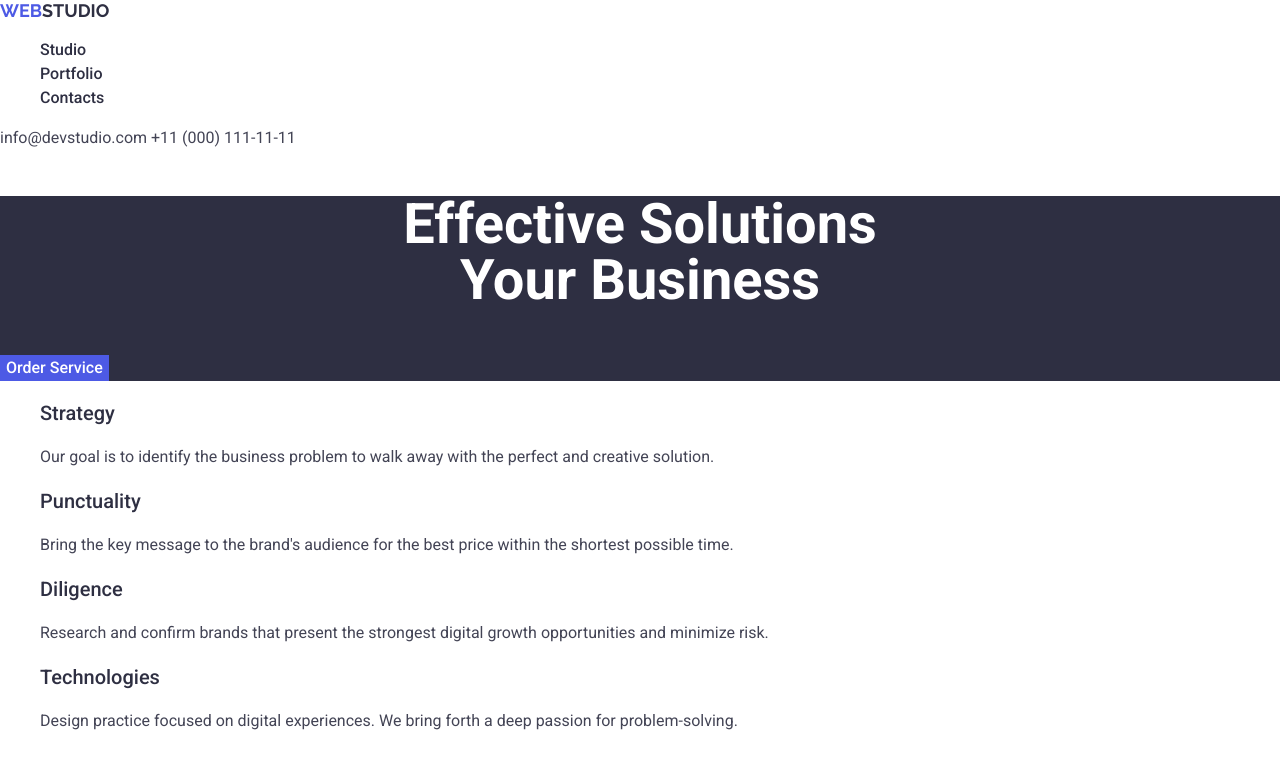
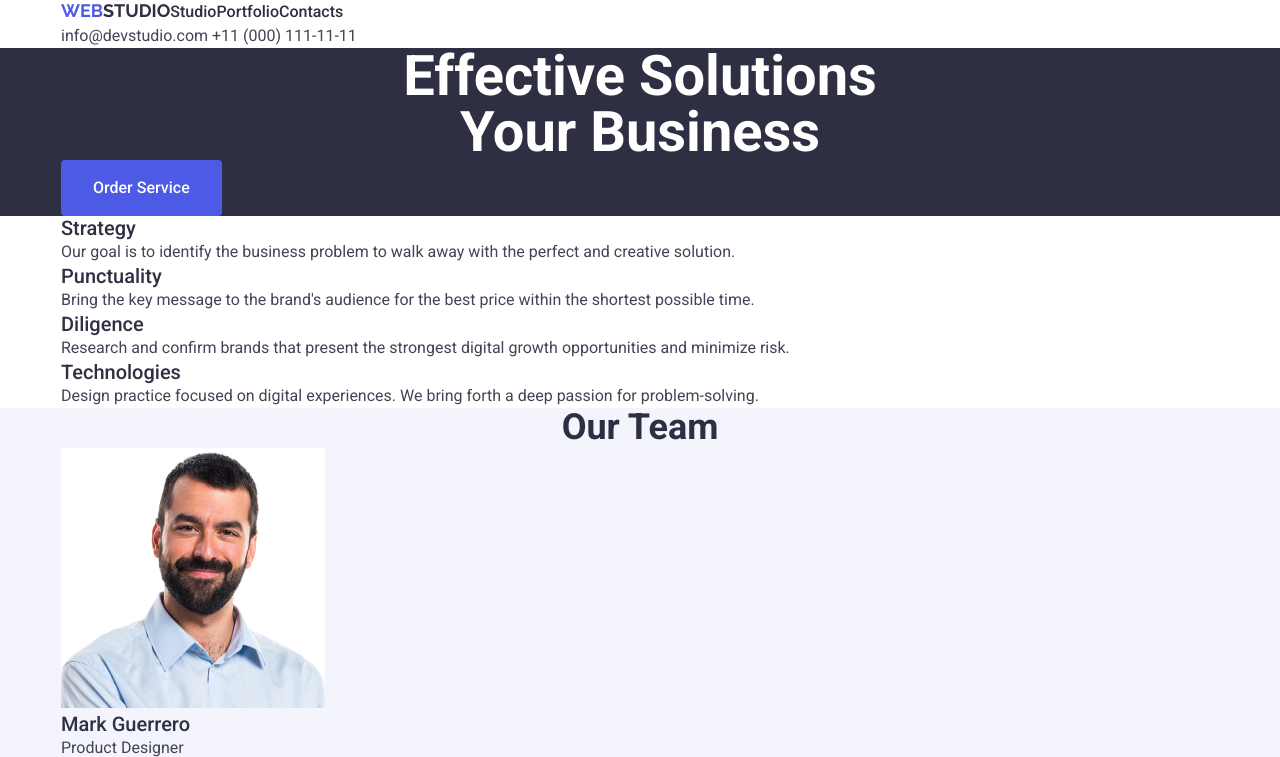
Before and after one commit to sergvinn1/sergvinn1-goit-markup-hw-01_24, a plain HTML site: page index.html in a window 1280 px wide. Shown: the top 757 px of the page. Drawn offline with nearby package versions, Linux system fonts and the light colour scheme.

Commit message:
add style

```diff
--- a/css/styles.css
+++ b/css/styles.css
@@ -8,7 +8,26 @@ a {
 
 ul {
     list-style-type: none;
+    margin: 0;
+    padding-left: 0;
 }
+
+h1, h2, h3, h4, h5, h6 {
+    margin: 0;
+}
+
+p {
+    margin: 0;
+}
+
+.container {
+    max-width: 1158px;
+    padding-left: auto;
+    padding-right: auto;
+    margin-left: auto;
+    margin-right: auto;
+    }
+
 .section-title {
     background:#2E2F42;
 }
@@ -81,6 +100,9 @@ ul {
     background-color: #4D5AE5;
     border: none;
     cursor: pointer;
+    padding: 16px 32px 16px 32px;
+    border-radius: 4px;
+
 }
 
 .strategy {
@@ -125,3 +147,11 @@ ul {
     font-weight: 400;
     line-height: 1.5;
 }
+
+.navigation {
+    display: flex;
+}
+
+.navigation-site {
+    display: flex;
+}
--- a/index.html
+++ b/index.html
@@ -12,10 +12,11 @@
     <title>WebStudio</title>
 </head>
 <body>
-    <header>
-        <nav>
+    <header class="header">
+        <div class="container ">
+        <nav class="navigation">
             <a href="./"><span class="logo-first">Web</span><span class="logo-second">Studio</span></a>
-            <ul>
+            <ul class="navigation-site">
                 <li class="pages">Studio</li>
                 <li class="pages">Portfolio</li>
                 <li class="pages">Contacts</li>
@@ -25,13 +26,17 @@
             <a href="mailto:info@devstudio.com" class="contacts">info@devstudio.com</a>
             <a href="tel:+11(000)1111111" class="contacts">+11 (000) 111-11-11</a>
         </address>
+    </div>
     </header>
     <main>
     <section class="section-title">
+        <div class="container">
             <h1 class="first-text">Effective Solutions <br> Your Business</h1>
                 <button type="button" class="order">Order Service</button>
-        </section>
+            </div>
+            </section>
         <section>
+            <div class="container">
             <ul>
                 <li><p class="strategy">Strategy</p><span class="employment">Our goal is to identify the business
                     problem to walk away with the perfect and creative solution. </span></li>
@@ -39,8 +44,10 @@
                 <li><p class="strategy">Diligence</p><span class="employment">Research and confirm brands that present the strongest digital growth opportunities and minimize risk.</span></li>
                 <li><p class="strategy">Technologies</p><span class="employment">Design practice focused on digital experiences. We bring forth a deep passion for problem-solving.</span></li>
             </ul>
+        </div>
         </section>
         <section class="section-first">
+        <div class="container">
             <h2 class="title">Our Team</h2>
             <ul>
                 <li><a href=""><img src="./images/img_1.jpg" width="264" alt="Product Designer"><p class="strategy">Mark Guerrero</p><span class="employment">Product Designer</span></a></li>
@@ -48,6 +55,8 @@
                 <li><a href=""><img src="./images/img_3.jpg" width="264" alt="Marketing"><p class="strategy">Camila Garcia</p><span class="employment">Marketing</span></a></li>
                 <li><a href=""><img src="./images/img_4.jpg" width="264" alt="UI Designer"><p class="strategy">Daniel Wilson</p><span class="employment">UI Designer</span></a></li>
             </ul>
+
+        </div>
         </section>
         <section>
             <h2 class="title">Our Portfolio</h2>
```
